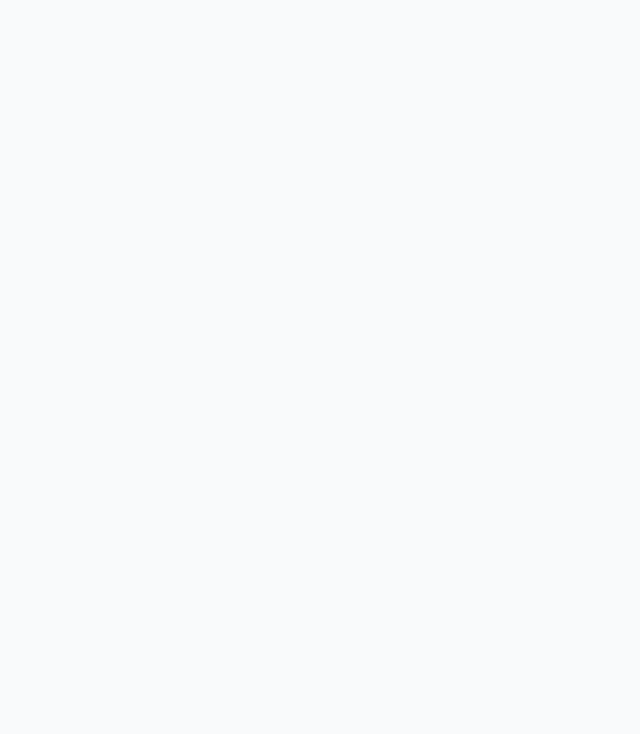
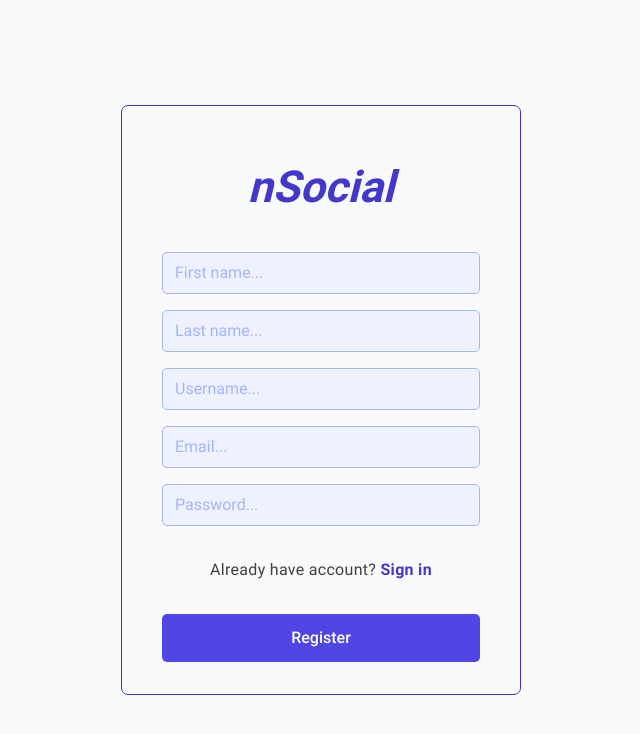
Before and after one commit to stefaN-N-N/nqode-social, a React (Vite) app: page /register in a window 1280 px wide. Before the commit this address had no page. Shown: the top 734 px of the page, without its empty margins (319-959 px from the left). Built offline with nearby package versions, Linux system fonts and the light colour scheme.

Commit message:
SN-9 Register page

```diff
--- a/package.json
+++ b/package.json
@@ -13,9 +13,13 @@
   },
   "dependencies": {
     "axios": "^1.6.8",
+    "formik": "^2.4.5",
     "react": "^18.2.0",
     "react-dom": "^18.2.0",
-    "react-router-dom": "^6.22.3"
+    "react-icons": "^5.1.0",
+    "react-router-dom": "^6.22.3",
+    "react-toastify": "^10.0.5",
+    "yup": "^1.4.0"
   },
   "devDependencies": {
     "@types/react": "^18.2.66",
--- a/src/App.tsx
+++ b/src/App.tsx
@@ -2,17 +2,24 @@ import { BrowserRouter, Route, Routes } from 'react-router-dom';
 import Home from './pages/Home/Home';
 import Layout from './pages/Layout/Layout';
 import Login from './pages/Login/Login';
+import Register from './pages/Register/Register';
+import { ToastContainer } from 'react-toastify';
+import 'react-toastify/dist/ReactToastify.css';
 
 const App = () => {
   return (
+    <>
+      <ToastContainer position='top-center' hideProgressBar theme='colored' autoClose={1500} />
       <BrowserRouter>
         <Routes>
           <Route path='/' element={<Layout />}>
             <Route path='home' element={<Home />} />
           </Route>
           <Route path='/login' element={<Login />} />
+          <Route path='/register' element={<Register />} />
         </Routes>
       </BrowserRouter>
+    </>
   );
 };
 
--- a/src/components/core/Button/Button.module.scss
+++ b/src/components/core/Button/Button.module.scss
@@ -17,6 +17,10 @@
     border: 2px solid $color-brand-700;
   }
 
+  &:disabled {
+    opacity: 0.35;
+  }
+
   &--secondary {
     background: $color-gray-700;
     color: $color-gray-0;
--- a/src/components/core/Button/Button.tsx
+++ b/src/components/core/Button/Button.tsx
@@ -5,13 +5,17 @@ interface ButtonProps {
   variant?: 'secondary';
   label: string;
   onClick?: () => void;
+  disabled?: boolean;
+  type?: 'submit';
 }
 
-const Button: React.FC<ButtonProps> = ({ label, variant, onClick }) => {
+const Button: React.FC<ButtonProps> = ({ label, variant, onClick, disabled, type }) => {
   return (
     <button
       className={`${classes['c-button']} ${classes[variant ? `c-button--${variant}` : '']}`}
       onClick={onClick}
+      disabled={disabled}
+      type={type}
     >
       {label}
     </button>
--- a/src/components/core/Input/Input.module.scss
+++ b/src/components/core/Input/Input.module.scss
@@ -17,9 +17,19 @@
     &::placeholder {
       color: $color-brand-300;
     }
+
+    &--error {
+      border: $border-tiny solid $color-red-700;
+    }
   }
 
   &__label {
     font-weight: $fw-medium;
+    color: $color-brand-700;
+  }
+
+  &__error-msg {
+    font-size: $fs-s;
+    color: $color-red-700;
   }
 }
--- a/src/components/core/Input/Input.tsx
+++ b/src/components/core/Input/Input.tsx
@@ -3,20 +3,30 @@ import classes from './Input.module.scss';
 
 interface InputProps extends React.InputHTMLAttributes<HTMLInputElement> {
   label?: string;
+  error?: string;
 }
 
-const Input: React.FC<InputProps> = ({ label, value, type, onChange, placeholder, name }) => {
+const Input: React.FC<InputProps> = ({
+  value,
+  type,
+  onChange,
+  placeholder,
+  name,
+  error,
+  label
+}) => {
   return (
     <div className={`${classes['c-input-container']}`}>
       {label && <label className={`${classes['c-input-container__label']}`}>{label}</label>}
       <input
-        className={`${classes['c-input-container__input']}`}
+        className={`${classes['c-input-container__input']} ${error ? classes['c-input-container__input--error'] : ''}`}
         type={type}
         value={value}
         onChange={onChange}
         placeholder={placeholder}
         name={name}
       />
+      {error && <label className={`${classes['c-input-container__error-msg']}`}>{error}</label>}
     </div>
   );
 };
--- a/src/config/axios/index.ts
+++ b/src/config/axios/index.ts
@@ -1,4 +1,6 @@
-import axios from 'axios';
+import Axios from 'axios';
 
-axios.defaults.baseURL = import.meta.env.VITE_BACKEND_URL;
-axios.defaults.withCredentials = true;
+export const axios = Axios.create({
+  baseURL: import.meta.env.VITE_BACKEND_URL,
+  withCredentials: true
+});
--- /dev/null
+++ b/src/model/UserRegister.ts
@@ -0,0 +1,7 @@
+export default interface UserRegister {
+  firstName: string;
+  lastName: string;
+  username: string;
+  email: string;
+  password: string;
+}
--- /dev/null
+++ b/src/pages/Register/Register.module.scss
@@ -0,0 +1,30 @@
+@import 'src/styles/settings.scss';
+
+.c-register-container {
+  display: flex;
+  justify-content: center;
+  align-items: center;
+
+  height: $full-height;
+
+  &__form {
+    display: flex;
+    flex-direction: column;
+
+    margin: $space-4xl auto;
+
+    width: $width-form;
+  }
+
+  &__label {
+    margin: $space-m 0;
+
+    text-align: center;
+    letter-spacing: $letter-space-small;
+
+    &--bold {
+      font-weight: $fw-semi-bold;
+      color: $color-brand-700;
+    }
+  }
+}
--- /dev/null
+++ b/src/pages/Register/Register.tsx
@@ -0,0 +1,108 @@
+import { FormikProps, useFormik, FormikHelpers } from 'formik';
+import Button from 'src/components/core/Button/Button';
+import Form from 'src/components/core/Form/Form';
+import Input from 'src/components/core/Input/Input';
+import UserRegister from 'src/model/UserRegister';
+import { registerSchema } from 'src/shared/schemas/Schemas';
+import classes from './Register.module.scss';
+import { Link, useNavigate } from 'react-router-dom';
+import { register } from 'src/services/UserService';
+import { toast } from 'react-toastify';
+
+const Register = () => {
+  const navigate = useNavigate();
+  const {
+    values,
+    errors,
+    touched,
+    handleBlur,
+    handleChange,
+    handleSubmit,
+    isSubmitting
+  }: FormikProps<UserRegister> = useFormik({
+    initialValues: {
+      firstName: '',
+      lastName: '',
+      username: '',
+      email: '',
+      password: ''
+    },
+    validationSchema: registerSchema,
+    onSubmit
+  });
+
+  async function onSubmit(values: UserRegister, actions: FormikHelpers<UserRegister>) {
+    register(values)
+      .then(() => {
+        toast.success('Successfully registred!');
+        navigate('/login');
+      })
+      .catch(() => {
+        toast.error('Something went wrong');
+      });
+    actions.resetForm();
+  }
+
+  return (
+    <div className={`${classes['c-register-container']}`}>
+      <div className={`${classes['c-register-container__form']}`}>
+        <Form onSubmit={handleSubmit} title='nSocial'>
+          <Input
+            type='text'
+            name='firstName'
+            placeholder='First name...'
+            value={values.firstName}
+            onChange={handleChange}
+            onBlur={handleBlur}
+            error={touched.firstName && errors.firstName ? errors.firstName : ''}
+          />
+          <Input
+            type='text'
+            name='lastName'
+            placeholder='Last name...'
+            value={values.lastName}
+            onChange={handleChange}
+            onBlur={handleBlur}
+            error={touched.lastName && errors.lastName ? errors.lastName : ''}
+          />
+          <Input
+            type='text'
+            name='username'
+            placeholder='Username...'
+            value={values.username}
+            onChange={handleChange}
+            onBlur={handleBlur}
+            error={touched.username && errors.username ? errors.username : ''}
+          />
+          <Input
+            type='text'
+            name='email'
+            placeholder='Email...'
+            value={values.email}
+            onChange={handleChange}
+            onBlur={handleBlur}
+            error={touched.email && errors.email ? errors.email : ''}
+          />
+          <Input
+            type='password'
+            name='password'
+            placeholder='Password...'
+            value={values.password}
+            onChange={handleChange}
+            onBlur={handleBlur}
+            error={touched.password && errors.password ? errors.password : ''}
+          />
+          <label className={`${classes['c-register-container__label']}`}>
+            Already have account?{' '}
+            <Link to='/login' className={`${classes['c-register-container__label--bold']}`}>
+              Sign in
+            </Link>
+          </label>
+          <Button label='Register' disabled={isSubmitting} type='submit' />
+        </Form>
+      </div>
+    </div>
+  );
+};
+
+export default Register;
--- /dev/null
+++ b/src/services/UserService.ts
@@ -0,0 +1,14 @@
+import { axios } from 'src/config/axios';
+import UserRegister from 'src/model/UserRegister';
+
+export const register = async (user: UserRegister) => {
+  return await axios.post('auth/register', user);
+};
+
+export const checkUsername = async (username: string) => {
+  return await axios.get(`users/check-username/${username}`);
+};
+
+export const checkEmail = async (email: string) => {
+  return await axios.get(`users/check-email/${email}`);
+};
--- /dev/null
+++ b/src/shared/schemas/Schemas.ts
@@ -0,0 +1,37 @@
+import UserRegister from 'src/model/UserRegister';
+import { checkEmail, checkUsername } from 'src/services/UserService';
+import * as yup from 'yup';
+
+export const registerSchema: yup.Schema<UserRegister> = yup.object().shape({
+  firstName: yup.string().required('First name is required'),
+  lastName: yup.string().required('Last name is required'),
+  username: yup
+    .string()
+    .required('Username is required')
+    .test('is-unique-username', 'Username is already taken', async function (username) {
+      if (!username) return true;
+      try {
+        const isUnique = (await checkUsername(username)).data;
+        return isUnique;
+      } catch (error) {
+        return false;
+      }
+    }),
+  email: yup
+    .string()
+    .email('Invalid email format')
+    .required('Email is required')
+    .test('is-unique-email', 'Email is already taken', async function (email) {
+      if (!email) return true;
+      try {
+        const isUnique = (await checkEmail(email)).data;
+        return isUnique;
+      } catch (error) {
+        return false;
+      }
+    }),
+  password: yup
+    .string()
+    .min(6, 'Password must be at least 6 characters')
+    .required('Password is required')
+});
```
Also changed, not shown: 1 other file (tests, documents, lock files or other folders). Lines whose indentation alone changed are shown as unchanged.
